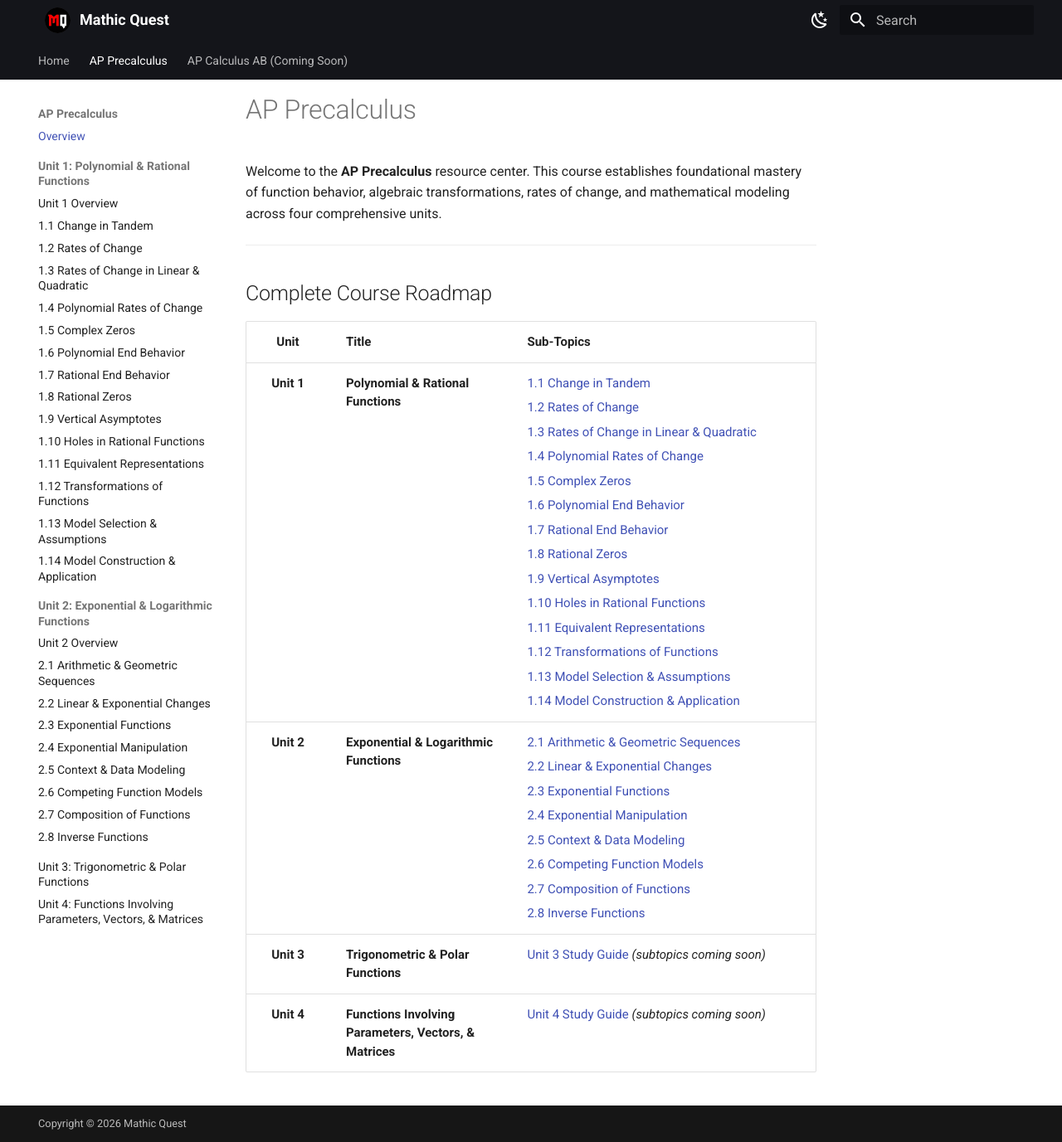
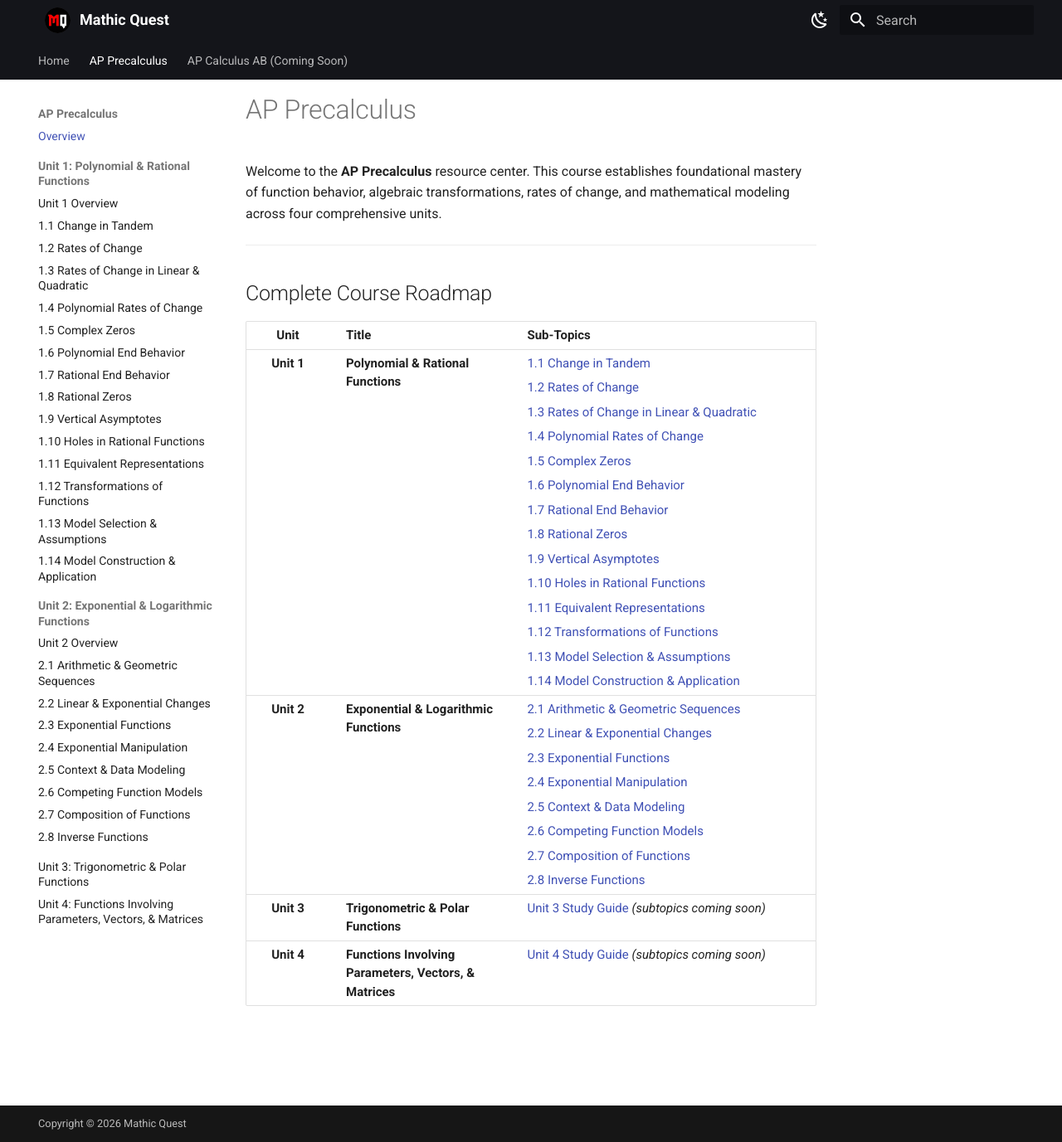
Before and after one commit to Himanshu-Kosekar/themathicquest, an MkDocs documentation site: the page built from docs/ap-precalculus/index.md, in a window 1280 px wide and 1377 px high. Shown: the whole window at 83% size. Built offline with MkDocs 1.6.1 and Material for MkDocs 9.7.7, drawn with Linux system fonts in a browser that asks for light colours.

Commit message:
27-11-2026 15-00-38

```diff
--- a/docs/stylesheets/extra.css
+++ b/docs/stylesheets/extra.css
@@ -342,7 +342,7 @@
 }
 
 .roadmap-table table {
-  width: 70%;
+  width: 50%;
   table-layout: fixed; /* Enforces exact column widths */
 }
 
@@ -351,7 +351,7 @@
 .roadmap-table table td {
   font-size: 0.75rem;
   line-height: 1.5;
-  padding: 0.65rem var(--roadmap-col-gap) !important;
+  padding: 0.25rem var(--roadmap-col-gap) !important;
 }
 
 /* Vertical spacing between stacked subtopics in Column 3 */
```
